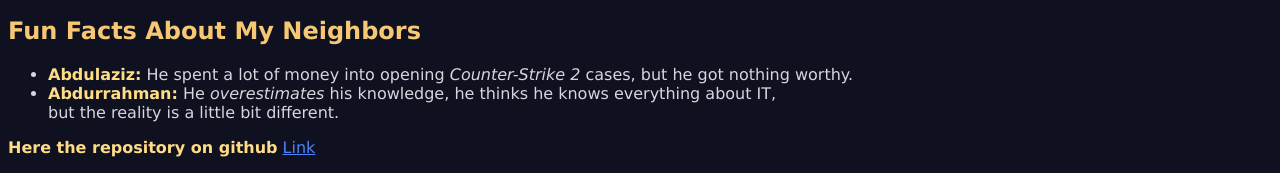
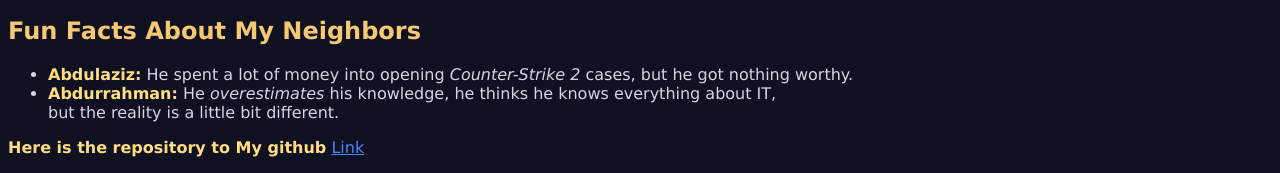
Before and after one commit to CosmosByME/CosmosByME.github.io, a plain HTML site: page index.html in a window 1280 px wide. Shown: the part 735-908 px from the top of the page. Drawn offline with Linux system fonts and the light colour scheme.

Commit message:
Some more changes

```diff
--- a/index.html
+++ b/index.html
@@ -54,6 +54,6 @@
             </ul>
         </p>
 
-        <p> <b>Here the repository on github</b> <a href="https://github.com/CosmosByME/CosmosByME.github.io/tree/master">Link</a></p>
+        <p> <b>Here is the repository to My github</b> <a href="https://github.com/CosmosByME/CosmosByME.github.io/tree/master">Link</a></p>
     </body>
 </html>
```
